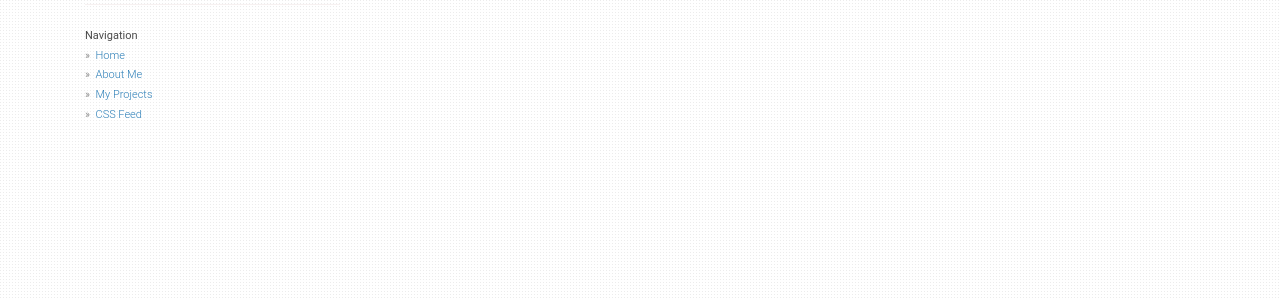
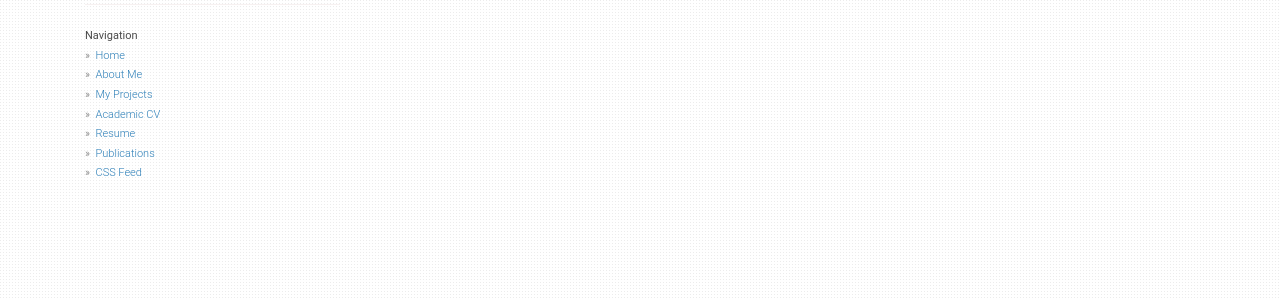
Before and after one commit to neocruiser/neocruiser.github.io, a Jekyll site: the page built from index.html, in a window 1280 px wide. Shown: the part 363-663 px from the top of the page. Built offline with Jekyll 4.4.1, drawn with Linux system fonts in a browser that asks for light colours; nearby versions of some CDN libraries; the list of posts is cut into pages by our own code.

Commit message:
new editions

```diff
--- a/_config.yml
+++ b/_config.yml
@@ -11,6 +11,7 @@ tagarray: []
 collections:
 
 publications:
+  output: true
   collections_dir: static
   permalink: /publications/:path/
 
@@ -38,6 +39,12 @@ urls:
       url: /about/
     - text: My Projects
       url: /projects/
+    - text: Academic CV
+      url: /academic/
+    - text: Resume
+      url: /resume/
+    - text: Publications
+      url: /publications/
     - text: CSS Feed
       url: /feed.xml
 
```
